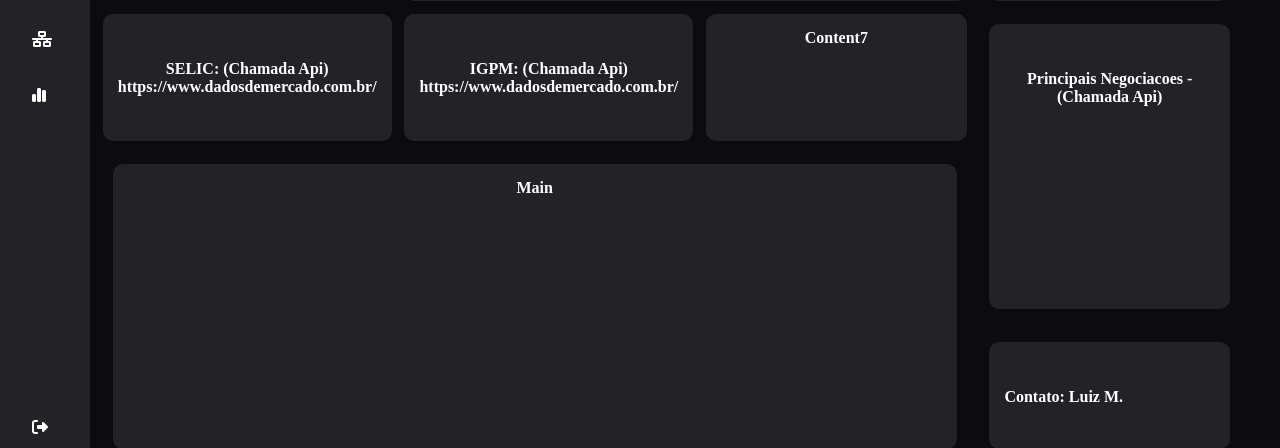
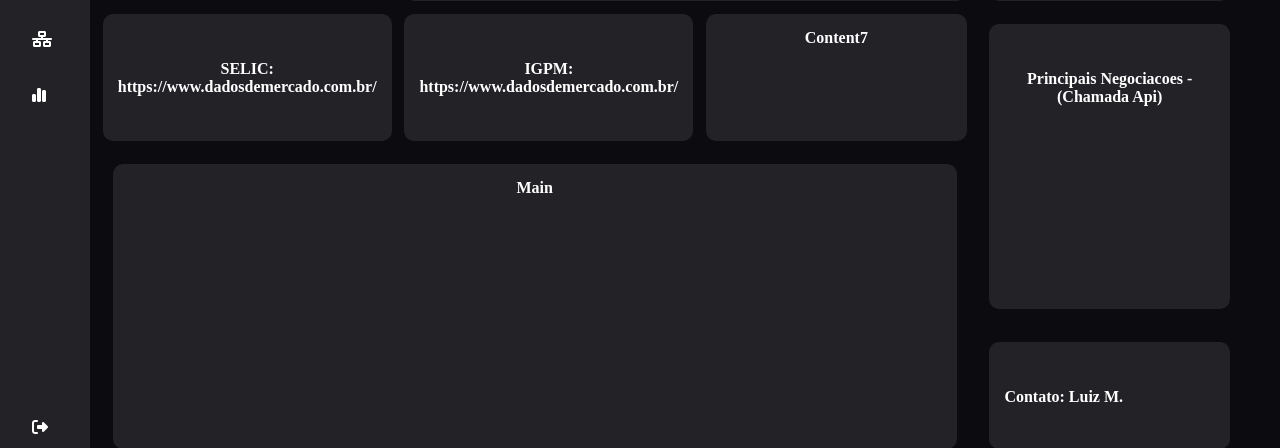
Before and after one commit to LuizMosciaro/simpledash, a Django app: template home/templates/home/index.html in a window 1280 px wide. Shown: the part 331-779 px from the top of the page. Run offline with Django 4.2, Linux system fonts and the light colour scheme; the template is opened without the code that fills it, so the values that code supplies are empty; some libraries are stand-ins or nearby versions.

Commit message:
fix utils 2

```diff
--- a/home/templates/home/index.html
+++ b/home/templates/home/index.html
@@ -92,14 +92,14 @@
     <div id='content5'>
         <ul>
             <li>
-                SELIC: (Chamada Api) https://www.dadosdemercado.com.br/
+                SELIC: https://www.dadosdemercado.com.br/
             </li>
         </ul>
     </div>
     <div id='content6'>
         <ul>
             <li>
-                IGPM: (Chamada Api) https://www.dadosdemercado.com.br/
+                IGPM: https://www.dadosdemercado.com.br/
             </li>
         </ul>
     </div>
--- a/home/views.py
+++ b/home/views.py
@@ -13,7 +13,6 @@ def home(request):
     location = g.city(ip)
     location_country = location["country_name"]
     location_city = location["city"]
-
     context = {
         "ip": ip,
         "location_country": location_country,
```
